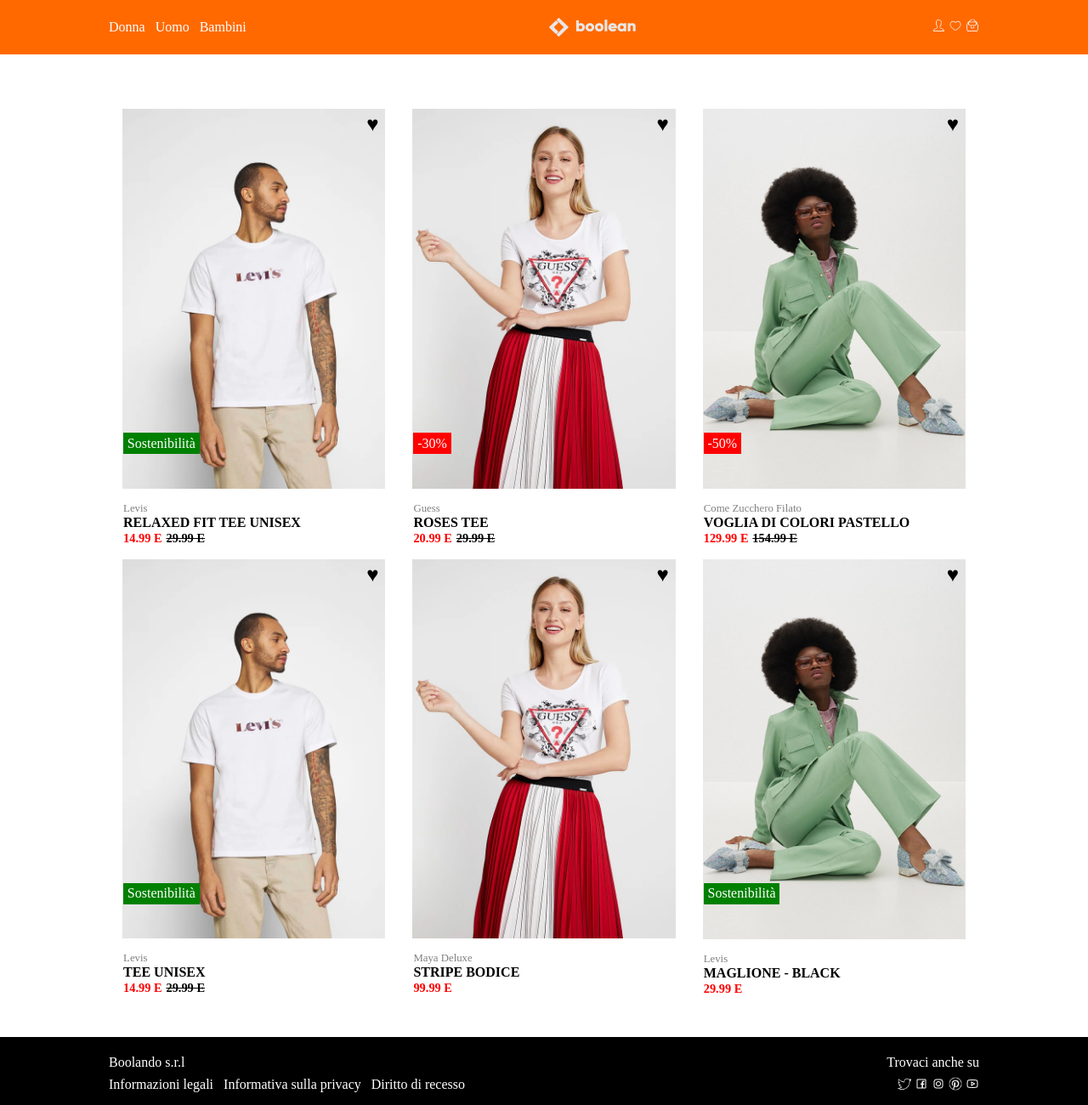
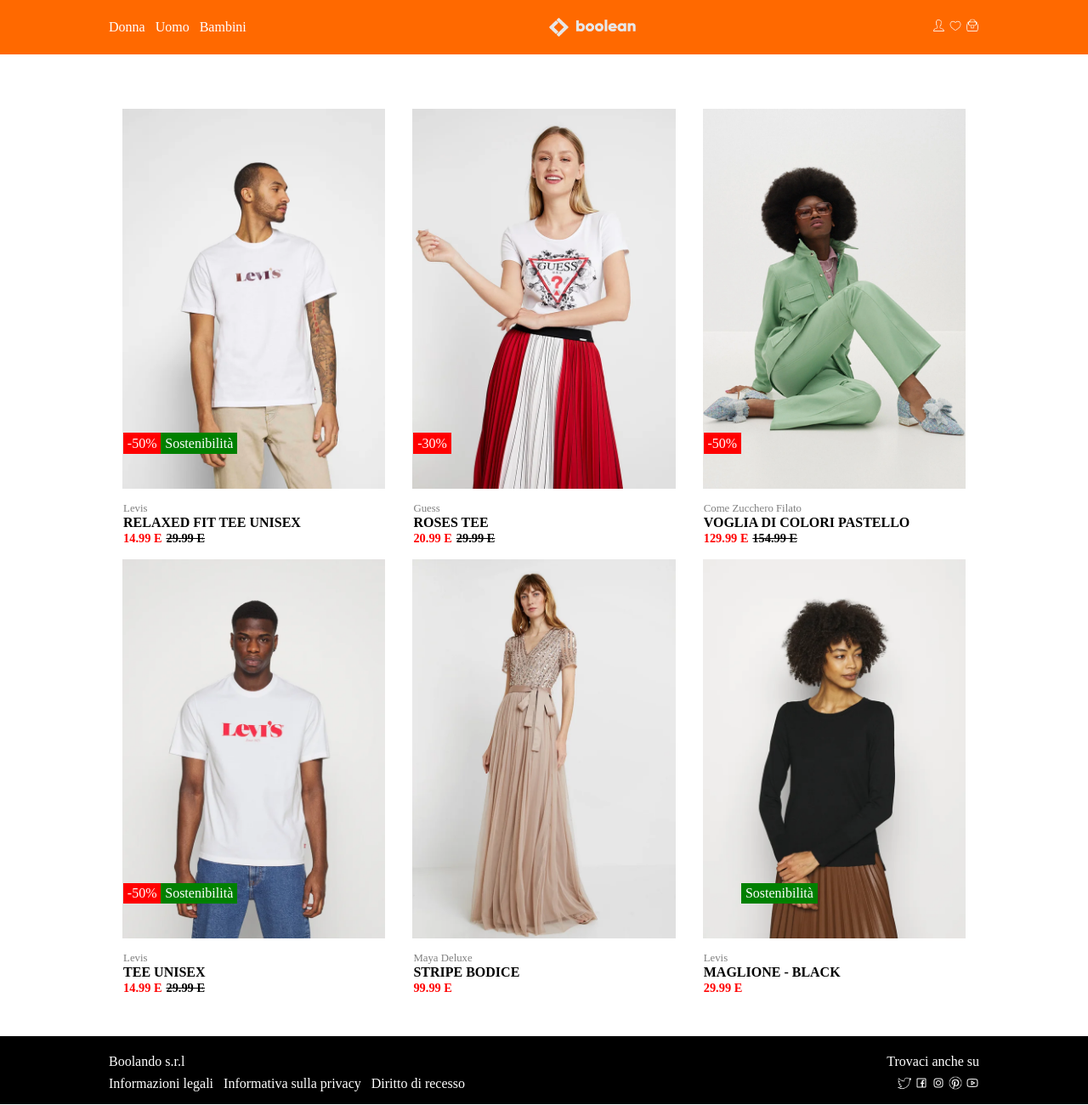
Before and after one commit to IulianBotnari/html-css-boolando, a plain HTML site: page index.html in a window 1280 px wide. Shown: the whole page at 85% size. Drawn offline with Linux system fonts and the light colour scheme.

Commit message:
Finish
Soon bug fix

```diff
--- a/Css/style.css
+++ b/Css/style.css
@@ -111,13 +111,62 @@
 
 }
 
+
 .img_article{
     display: flex;
     justify-content: center;
     align-items: center;
 }
 
+.img1 .img2 .img3 .img4 .img5 .img6{
+    position: sticky;
+    z-index: 0;
+}
+
+.img1b{
+    position: absolute;
+    z-index: -1;
+}
+
+.img2b{
+    position: absolute;
+    z-index: -1;
+}
+
+.img3b{
+    position: absolute;
+    z-index: -1;
+}
+
+.img4b{
+    position: absolute;
+    z-index: -1;
+}
+
+.img5b{
+    position: absolute;
+    z-index: -1;
+}
+
+.img6b{
+    position: absolute;
+    z-index: -1;
+}
+
+
+
+img:hover{
+    z-index: -2;
+}
+
+.article:hover{
+    .heart{
+        display: block;
+    }
+}
+
 .heart{
+    display: none;
     position: absolute;
     top: 4%;
     right: 7%;
@@ -146,6 +195,7 @@
     top: 75%;
     left:5%
 
+
 }
 
 .brand{
@@ -157,9 +207,9 @@
     font-weight: bold;
 }
 
-.article>.green{
+/* .article>.green{
     left: 5%!important;
-}
+} */
 
 /* #endregion main */
 
--- a/index.html
+++ b/index.html
@@ -35,7 +35,8 @@
             <div class="row">
                 <div class="article">
                     <div class="img_article">
-                        <img src="./img/1.webp" alt="immagine">
+                        <img class="img1" src="./img/1.webp" alt="immagine">
+                        <img class="img1b" src="./img/1b.webp" alt="">
                     </div>
 
                     <div class="brand margin_5">Levis</div>
@@ -48,7 +49,8 @@
 
                 <div class="article">
                     <div class="img_article">
-                        <img src="./img/2.webp" alt="immagine">
+                        <img class="img2" src="./img/2.webp" alt="immagine">
+                        <img class="img2b" src="./img/2b.webp" alt="">
                     </div>
 
                     <div class="brand margin_5">Guess</div>
@@ -60,7 +62,8 @@
 
                 <div class="article">
                     <div class="img_article">
-                        <img src="./img/3.webp" alt="immagine">
+                        <img class="img3" src="./img/3.webp" alt="immagine">
+                        <img class="img3b" src="./img/3b.webp" alt="">
                     </div>
 
                     <div class="brand margin_5">Come Zucchero Filato</div>
@@ -75,7 +78,9 @@
             <div class="row">
                 <div class="article">
                     <div class="img_article">
-                        <img src="./img/1.webp" alt="immagine">
+                        <img class="img4" src="./img/4.webp" alt="immagine">
+                        <img class="img4b" src="./img/4b.webp" alt="immagine">
+
                     </div>
 
                     <div class="brand margin_5">Levis</div>
@@ -88,7 +93,8 @@
 
                 <div class="article">
                     <div class="img_article">
-                        <img src="./img/2.webp" alt="immagine">
+                        <img class="img5" src="./img/5.webp" alt="immagine">
+                        <img class="img5b" src="./img/5b.webp" alt="">
                     </div>
 
                     <div class="brand margin_5">Maya Deluxe</div>
@@ -99,7 +105,8 @@
 
                 <div class="article">
                     <div class="img_article">
-                        <img src="./img/3.webp" alt="immagine">
+                        <img class="img6" src="./img/6.webp" alt="immagine">
+                        <img class="img6b" src="./img/6b.webp" alt="">
                     </div>
 
                     <div class="brand margin_5">Levis</div>
```
